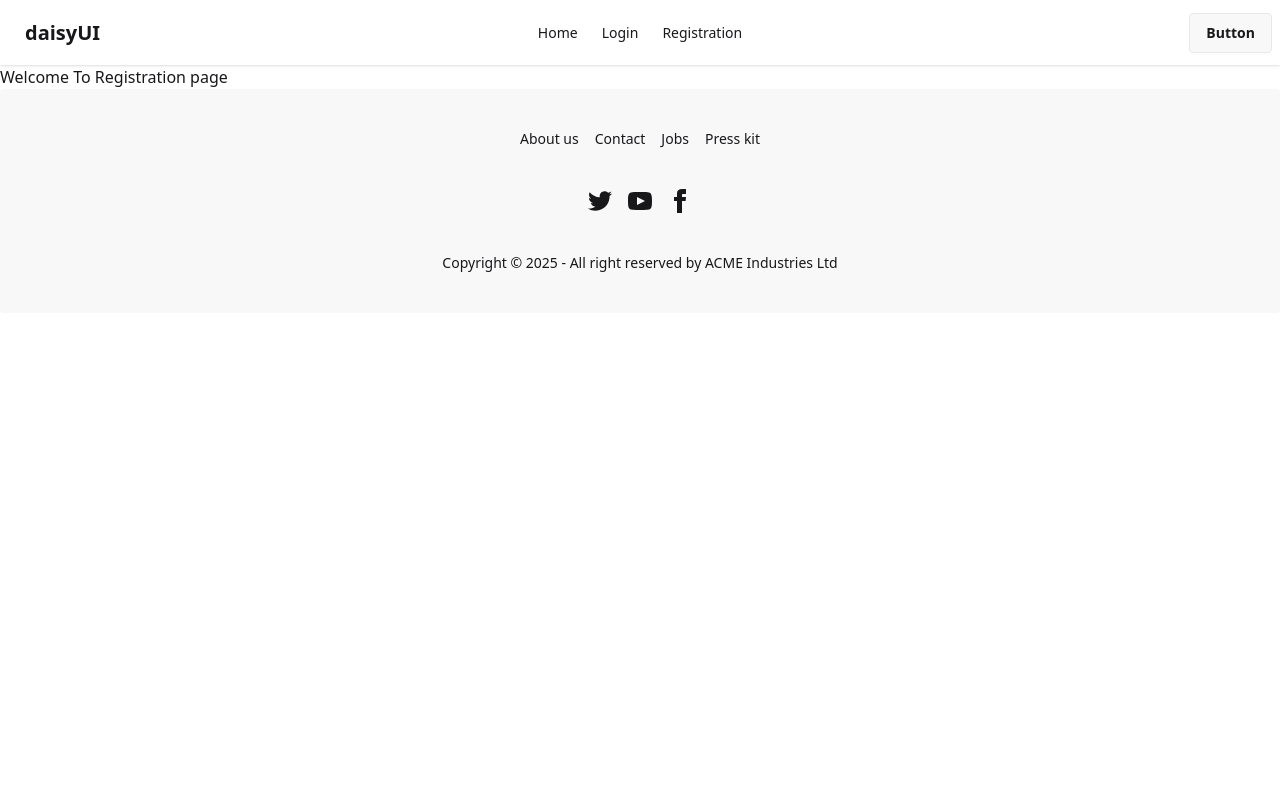
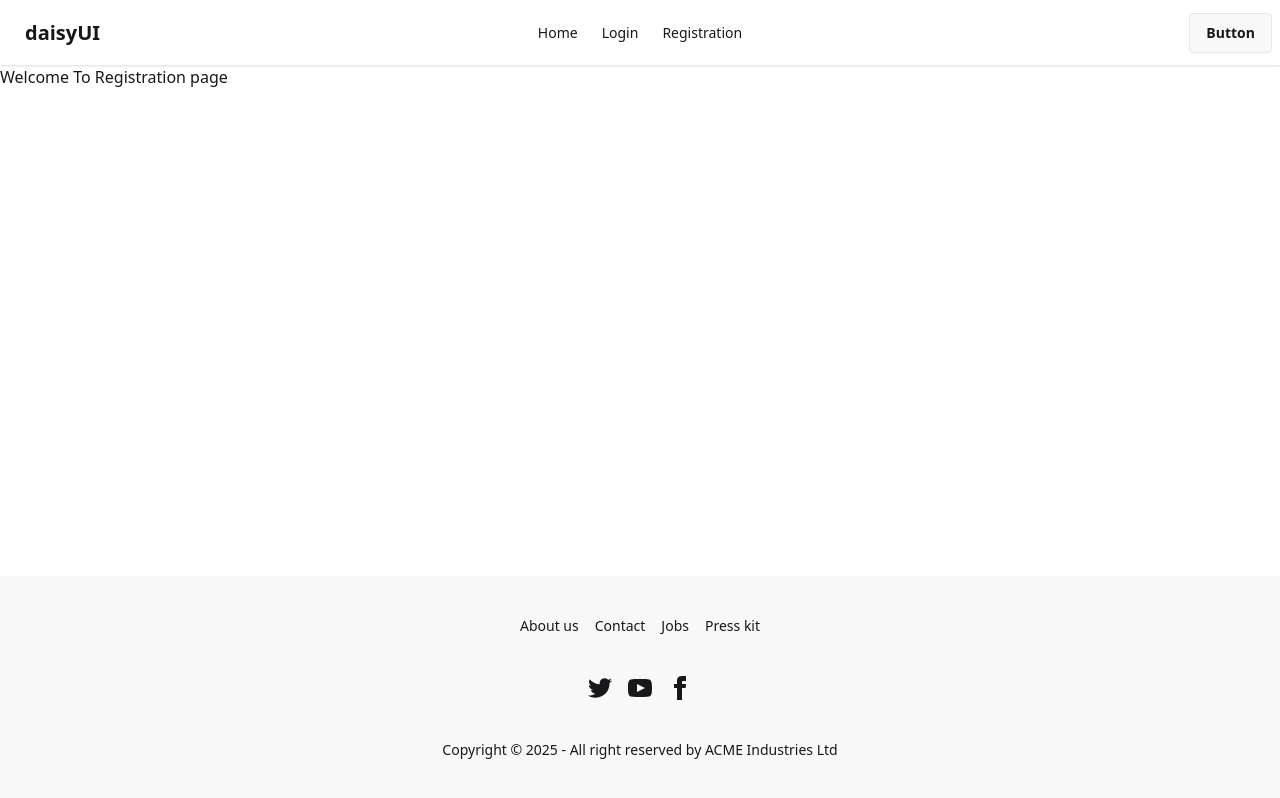
Before and after one commit to rajalishikh/practice_authentication_raj, a React (Vite) app: page /Registration in a window 1280 px wide. Built offline with nearby package versions, Linux system fonts and the light colour scheme.

Commit message:
Now My footer page bootam of the page

```diff
--- a/src/Component/Main/Main.jsx
+++ b/src/Component/Main/Main.jsx
@@ -6,9 +6,11 @@ import Navbar from "../Navbar/Navbar";
 
 const Main = () => {
     return (
-        <div>
+        <div className="min-h-svh flex flex-col">
             <Navbar></Navbar>
-            <Outlet></Outlet>
+           <div className="flex-grow">
+             <Outlet></Outlet>
+           </div>
             <Footer></Footer>
 
         </div>
```
